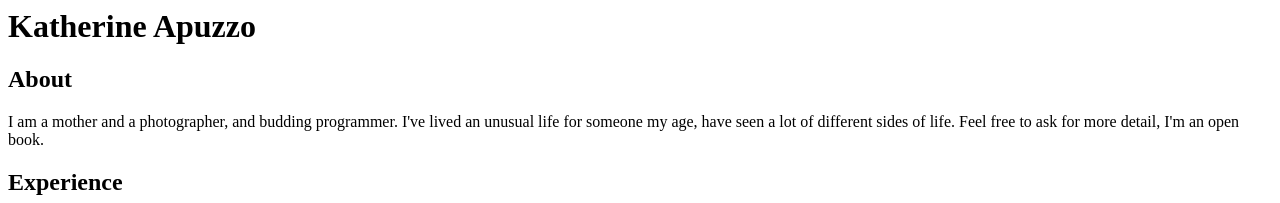
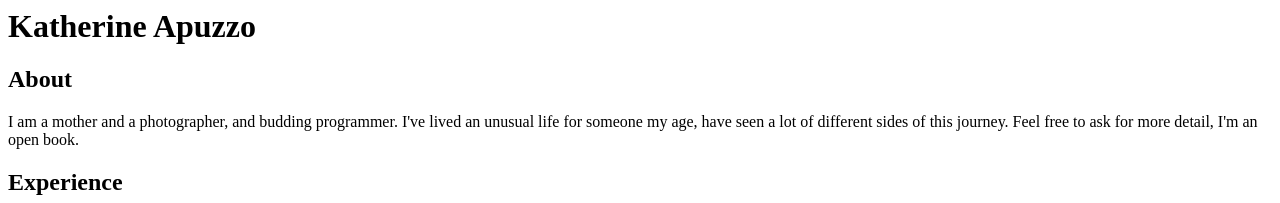
Before and after one commit to kpzo/katherine-apuzzo-io, a plain HTML site: page index.html in a window 1280 px wide. Shown: the top 203 px of the page. Drawn offline with Linux system fonts and the light colour scheme.

Commit message:
Update index.html

```diff
--- a/index.html
+++ b/index.html
@@ -1,8 +1,7 @@
 <h1>Katherine Apuzzo</h1>
 
 <h2>About</h2>
-
-<p>I am a mother and a photographer, and budding programmer. I've lived an unusual life for someone my age, have seen a lot of different sides of life. Feel free to ask for more detail, I'm an open book.</p>
+<p>I am a mother and a photographer, and budding programmer. I've lived an unusual life for someone my age, have seen a lot of different sides of this journey. Feel free to ask for more detail, I'm an open book.</p>
 
 <h2>Experience</h2>
 <ul>
@@ -11,6 +10,7 @@
   <li>Southeastern Camera Raleigh</li>
   <li>Darien Integrative Medicine</li>
 </ul>
+
 <h2>Connect</h2>
 <a href="https://www.linkedin.com/in/katherine-e-apuzzo-9981b6177/">LinkedIn</a>
 <a href="https://www.instagram.com/kpzzo/">Instagram</a>"
```
